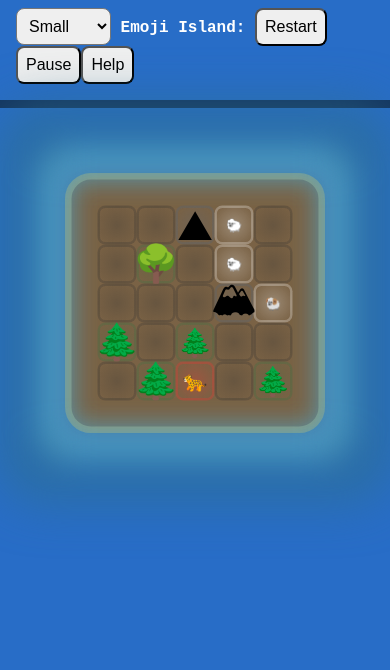
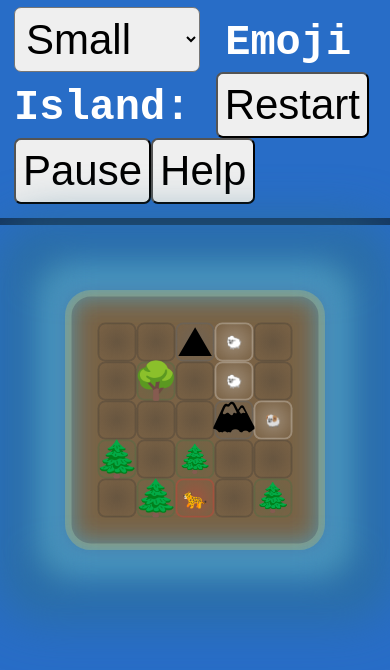
Before and after one commit to shiftyp/emoji_island, a React (Vite) app: page / in a window 390 px wide. Shown: the top 670 px of the page. Built offline with nearby package versions, Linux system fonts and the light colour scheme.

Commit message:
Fixed buttons on mobile

```diff
--- a/src/main.css
+++ b/src/main.css
@@ -3,6 +3,7 @@ body {
   margin: 0;
   overflow: visible;
   background: rgb(40, 109, 199);
+  font-size: 14px;
 }
 
 h1,
@@ -208,10 +209,13 @@ li {
 }
 
 @media only screen and (max-width: 1000px) {
-  h1 {
-    font-size: 1em;
-  }
   .log {
     width: 100%;
   }
 }
+
+@media only screen and (max-width: 6400px) {
+  h1 {
+    font-size: 3rem;
+  }
+}
```
